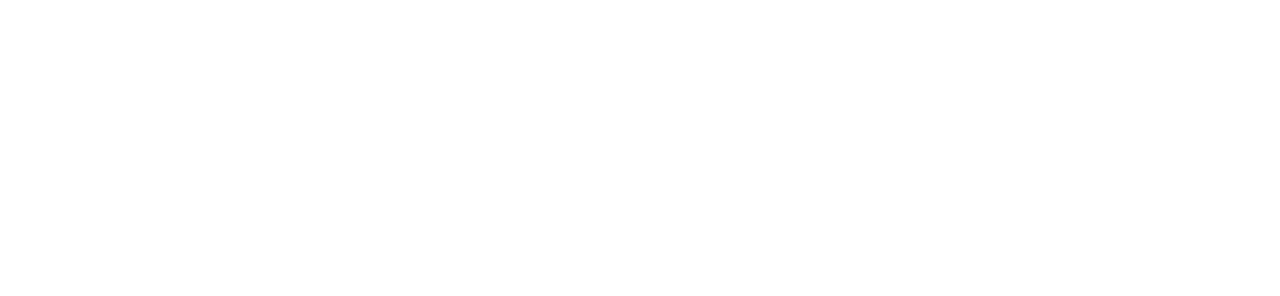
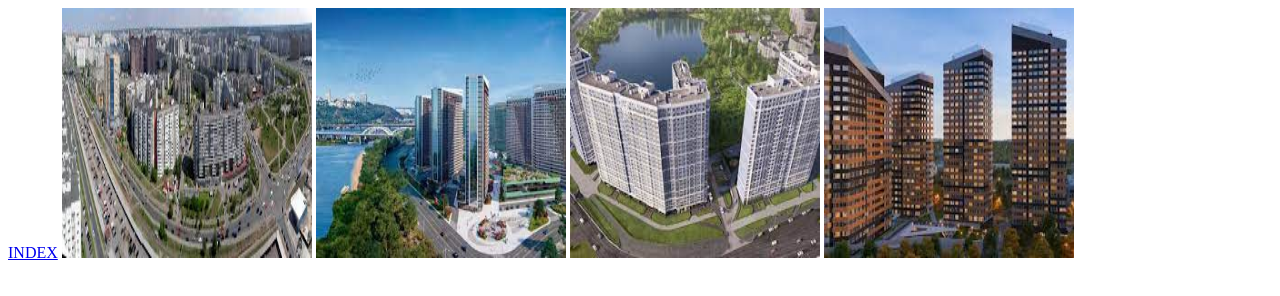
Before and after one commit to vinokurovayelyzaveta/Lesson9.1, a plain HTML site: page gallery.html in a window 1280 px wide. Drawn offline with Linux system fonts and the light colour scheme.

Commit message:
added photo

```diff
--- a/gallery.html
+++ b/gallery.html
@@ -7,6 +7,10 @@
     <title>GALLERY</title>
 </head>
 <body>
-
+    <a href="./index.html">INDEX</a>
+    <img src="./images/позняки.jpeg" alt="позняки" width="250" height="250">
+    <img src="./images/осокорки.jpeg" alt="осокорки" width="250" height="250">
+    <img src="./images/харківська.jpeg" alt="харківська" width="250" height="250">
+    <img src="./images/бориспільська.jpeg" alt="бориспільська" width="250" height="250">
 </body>
 </html>
```
Also changed, not shown: images/бориспільська.jpeg (added), images/осокорки.jpeg (added), images/позняки.jpeg (added), images/харківська.jpeg (added), styles/style.css (added), 1 other file.
